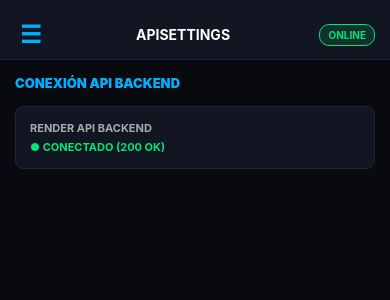
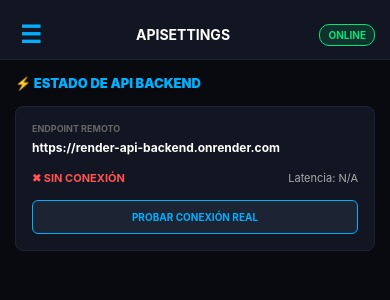
Before and after one commit to miappnav-cell/Interfaz, a React Native app: screen /ApiSettings in a window 390 px wide. Shown: the top 300 px of the page. Built offline with nearby package versions, Linux system fonts and the light colour scheme; no server answers.

Commit message:
feat: Integrar verificacion en tiempo real de API Render en ApiScreen

```diff
--- a/src/screens/ApiSettings/ApiScreen.jsx
+++ b/src/screens/ApiSettings/ApiScreen.jsx
@@ -1,17 +1,69 @@
-import React from 'react';
-import { ScrollView, Text, StyleSheet } from 'react-native';
-import ApiStatusBadge from './components/ApiStatusBadge';
+import React, { useState, useEffect } from 'react';
+import { View, Text, StyleSheet, TouchableOpacity, ActivityIndicator } from 'react-native';
+
+const RENDER_URL = 'https://render-api-backend.onrender.com';
 
 export default function ApiScreen() {
+  const [status, setStatus] = useState('VERIFICANDO...');
+  const [latency, setLatency] = useState('--');
+  const [loading, setLoading] = useState(false);
+
+  const checkHealth = async () => {
+    setLoading(true);
+    const start = Date.now();
+    try {
+      const res = await fetch(RENDER_URL, { method: 'GET' });
+      const ms = Date.now() - start;
+      if (res.ok || res.status < 500) {
+        setStatus('● ONLINE (200 OK)');
+        setLatency(`${ms}ms`);
+      } else {
+        setStatus(`⚠️ RESPUESTA (${res.status})`);
+        setLatency(`${ms}ms`);
+      }
+    } catch (error) {
+      setStatus('✖ SIN CONEXIÓN');
+      setLatency('N/A');
+    } finally {
+      setLoading(false);
+    }
+  };
+
+  useEffect(() => {
+    checkHealth();
+  }, []);
+
   return (
-    <ScrollView style={styles.container}>
-      <Text style={styles.header}>CONEXIÓN API BACKEND</Text>
-      <ApiStatusBadge />
-    </ScrollView>
+    <View style={styles.container}>
+      <Text style={styles.header}>⚡ ESTADO DE API BACKEND</Text>
+      <View style={styles.card}>
+        <Text style={styles.label}>ENDPOINT REMOTO</Text>
+        <Text style={styles.value}>{RENDER_URL}</Text>
+        <View style={styles.row}>
+          <Text style={[styles.status, status.includes('ONLINE') ? styles.online : styles.offline]}>
+            {status}
+          </Text>
+          <Text style={styles.ping}>Latencia: {latency}</Text>
+        </View>
+        <TouchableOpacity style={styles.btn} onPress={checkHealth} disabled={loading}>
+          {loading ? <ActivityIndicator color="#00b0ff" /> : <Text style={styles.btnText}>PROBAR CONEXIÓN REAL</Text>}
+        </TouchableOpacity>
+      </View>
+    </View>
   );
 }
 
 const styles = StyleSheet.create({
   container: { flex: 1, backgroundColor: '#090a0f', padding: 15 },
-  header: { color: '#00b0ff', fontSize: 13, fontWeight: '900', marginBottom: 15 }
+  header: { color: '#00b0ff', fontSize: 13, fontWeight: '900', marginBottom: 15 },
+  card: { backgroundColor: '#121622', padding: 16, borderRadius: 8, borderWidth: 1, borderColor: '#1c2333' },
+  label: { color: '#666', fontSize: 9, fontWeight: 'bold' },
+  value: { color: '#fff', fontSize: 12, fontWeight: 'bold', marginVertical: 6 },
+  row: { flexDirection: 'row', justifyContent: 'space-between', marginVertical: 10, alignItems: 'center' },
+  status: { fontSize: 11, fontWeight: 'bold' },
+  online: { color: '#00e676' },
+  offline: { color: '#ff5252' },
+  ping: { color: '#aaa', fontSize: 11 },
+  btn: { backgroundColor: '#1c2333', padding: 10, borderRadius: 6, alignItems: 'center', borderWidth: 1, borderColor: '#00b0ff', marginTop: 5 },
+  btnText: { color: '#00b0ff', fontSize: 10, fontWeight: 'bold' }
 });
```
